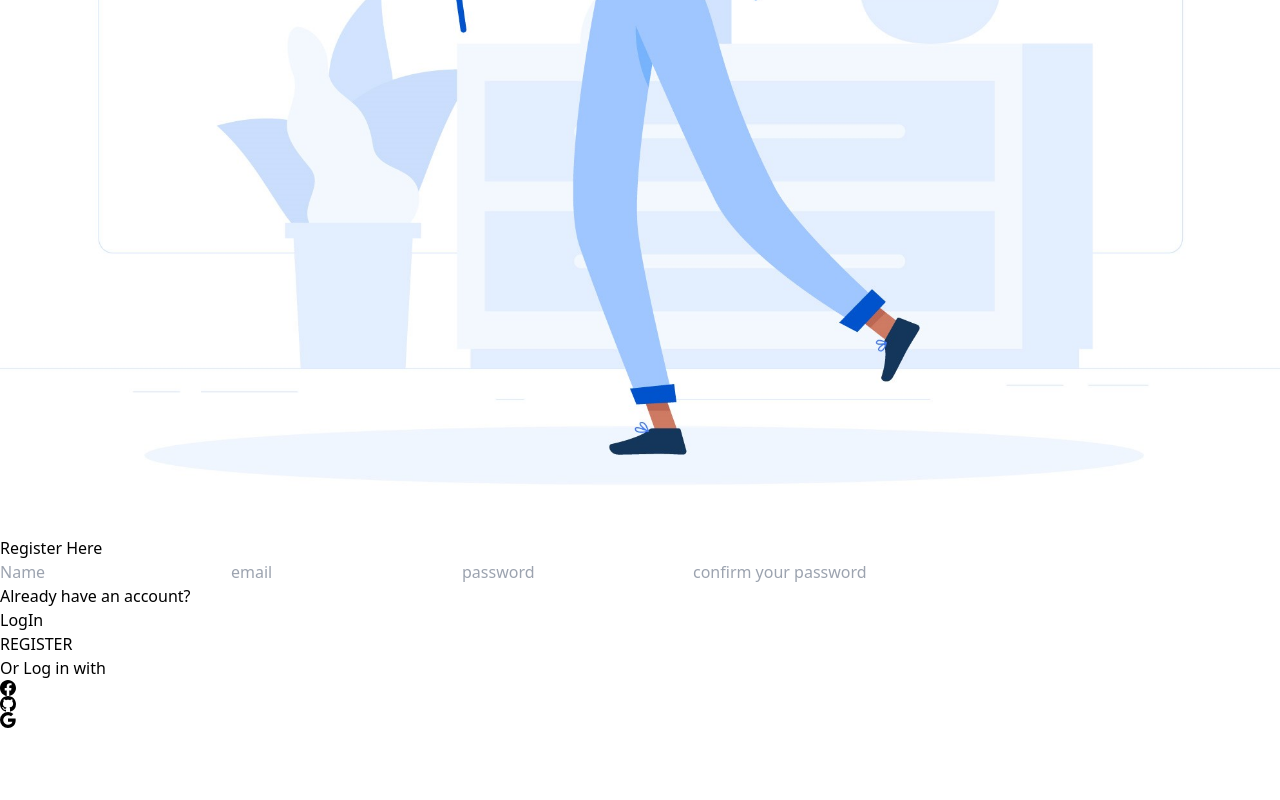
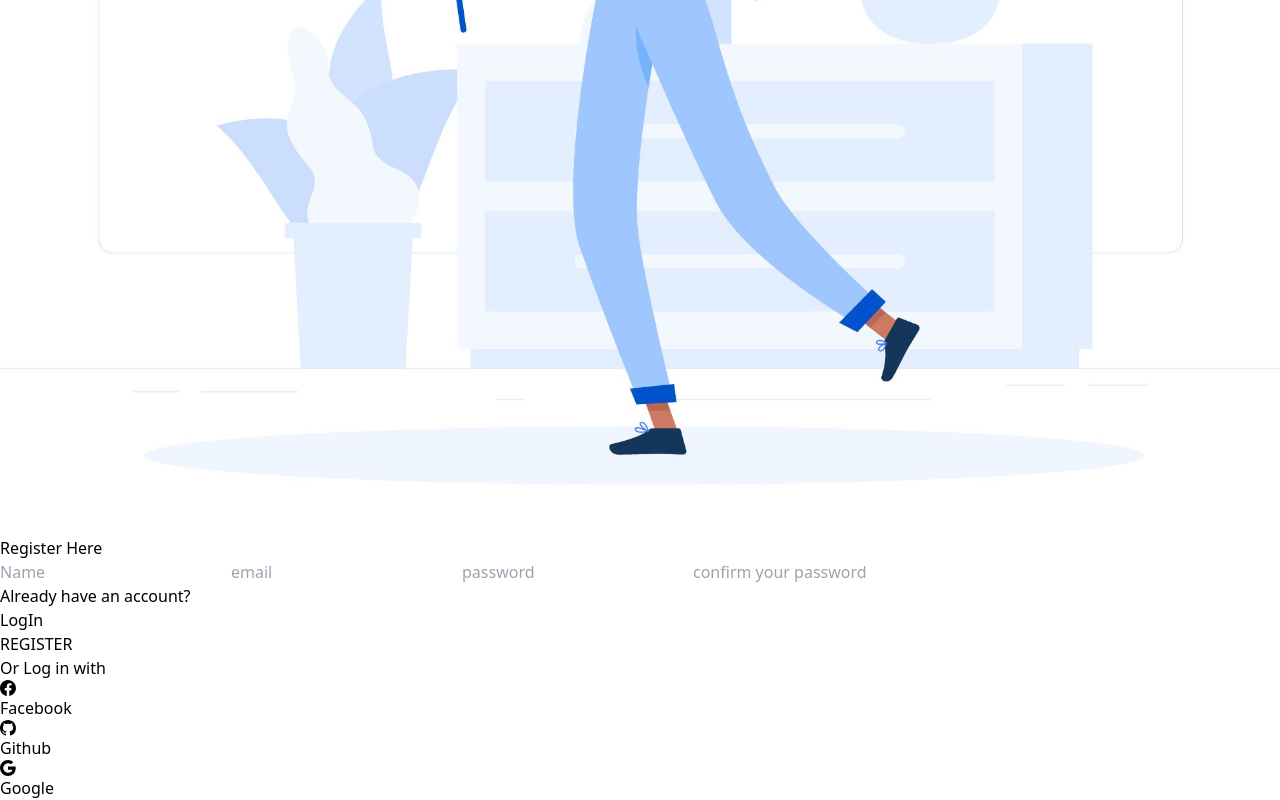
Before and after one commit to PhyoWunnaLin/Contact-web, a React (Vite) app: page /register in a window 1280 px wide. Shown: the part 617-1417 px from the top of the page. Before the commit the page ends 1345 px from the top, so only its background shows below. Built offline with nearby package versions, Linux system fonts and the light colour scheme.

Commit message:
iconHoverAdd

```diff
--- a/src/pages/Login.jsx
+++ b/src/pages/Login.jsx
@@ -63,6 +63,7 @@ const Login = () => {
         alt=""
         className=" invisible lg:visible w-16 md:w-[300px] lg:w-[600px] absolute lg:static"
       />
+
       <form
         onSubmit={loginHandler}
         className=" w-[90%] h-auto md:w-[60%] lg:w-[400px] px-10 py-10 rounded-lg lg:px-10 lg:py-10 lg:shadow-none lg:border-0 border-2 hover:border-blue-300 shadow-md hover:shadow-blue-400 bg-gradient-to-r from-sky-100 to-blue-200">
@@ -111,23 +112,45 @@ const Login = () => {
             <h2 className=" flex justify-center text-lg lg:text-base mt-8">
               Or login with
             </h2>
-            <div className=" w-[60%] mx-auto flex justify-around mt-4 ">
+            <div className=" w-[60%] mx-auto flex justify-around my-4 ">
+              <div className="group flex relative">
                 <a
                   href="https://facebook.com"
                   className=" text-blue-600 text-3xl lg:text-2xl">
                   <BsFacebook />
                 </a>
-
+                <span className=" group-hover:opacity-100 transition-opacity bg-gray-500 px-2 text-sm text-gray-100 rounded-md absolute left-1/2 -translate-x-1/2 translate-y-full opacity-0 m-4 mx-auto">
+                  Facebook
+                </span>
+              </div>
+              <div className="group flex relative">
                 <a href="https://github.com" className=" text-3xl lg:text-2xl">
                   <BsGithub />
                 </a>
+                <span className=" group-hover:opacity-100 transition-opacity bg-gray-500 px-2 text-sm text-gray-100 rounded-md absolute left-1/2 -translate-x-1/2 translate-y-full opacity-0 m-4 mx-auto">
+                  Github
+                </span>
+              </div>
+              <div className="group flex relative">
                 <a
                   href="https://google.com"
                   className=" text-green-600 text-3xl lg:text-2xl">
                   <BsGoogle />
                 </a>
+                <span className=" group-hover:opacity-100 transition-opacity bg-gray-500 px-2 text-sm text-gray-100 rounded-md absolute left-1/2 -translate-x-1/2 translate-y-full opacity-0 m-4 mx-auto">
+                  Google
+                </span>
               </div>
             </div>
+          </div>
+          {/* <div class="group flex relative">
+        <span className="bg-red-400 text-white px-2 py-1">Button</span>
+        <span
+          className=" group-hover:opacity-100 transition-opacity bg-gray-500 px-2 text-sm text-gray-100 rounded-md absolute left-1/2
+    -translate-x-1/2 translate-y-full opacity-0 m-4 mx-auto">
+          facebook
+        </span>
+      </div> */}
         </div>
       </form>
     </div>
--- a/src/pages/Register.jsx
+++ b/src/pages/Register.jsx
@@ -65,6 +65,7 @@ const Register = () => {
         alt="welcome.jpg"
         className=" invisible lg:visible w-16 md:w-[300px] lg:w-[600px] absolute lg:static"
       />
+
       <form
         onSubmit={registerHandler}
         className=" w-[90%] h-auto md:w-[60%] lg:w-[350px] px-10 py-10 rounded-lg lg:px-10 lg:py-7 lg:shadow-none lg:border-0 border-2 hover:border-blue-300 shadow-md hover:shadow-blue-400 lg:mt-10 bg-gradient-to-r from-sky-100 to-blue-200">
@@ -78,28 +79,28 @@ const Register = () => {
               value={name}
               onChange={(e) => setName(e.target.value)}
               placeholder="Name"
-              className=" border-b-2 hover:border-blue-400 hover:shadow-md rounded px-4 py-1 outline-none "
+              className=" border-b-2 hover:border-blue-400 hover:shadow-md rounded px-4 py-1 outline-none required "
             />
             <input
               type="text"
               value={email}
               onChange={(e) => setEmail(e.target.value)}
               placeholder="email"
-              className=" border-b-2 hover:border-blue-400 hover:shadow-md rounded px-4 py-1 outline-none"
+              className=" border-b-2 hover:border-blue-400 hover:shadow-md rounded px-4 py-1 outline-none required"
             />
             <input
               type="text"
               value={password}
               onChange={(e) => setPassword(e.target.value)}
               placeholder="password"
-              className=" border-b-2 hover:border-blue-400 hover:shadow-md rounded px-4 py-1 outline-none"
+              className=" border-b-2 hover:border-blue-400 hover:shadow-md rounded px-4 py-1 outline-none required"
             />
             <input
               type="text"
               value={password_confirmation}
               onChange={(e) => setPasswordConfirmation(e.target.value)}
               placeholder="confirm your password"
-              className=" border-b-2 hover:border-blue-400 hover:shadow-md rounded px-4 py-1 outline-none"
+              className=" border-b-2 hover:border-blue-400 hover:shadow-md rounded px-4 py-1 outline-none required"
             />
           </div>
           {/* <hr className=" my-5" /> */}
@@ -125,20 +126,35 @@ const Register = () => {
           <h2 className=" flex justify-center text-lg lg:text-base mt-8">
             Or Log in with
           </h2>
-          <div className=" w-[60%] mx-auto flex justify-around mt-4 ">
+          <div className=" w-[60%] mx-auto flex justify-around my-4 ">
+            <div className="group flex relative">
               <a
                 href="https://facebook.com"
                 className=" text-blue-600 text-3xl lg:text-2xl">
                 <BsFacebook />
               </a>
+              <span className=" group-hover:opacity-100 transition-opacity bg-gray-500 px-2 text-sm text-gray-100 rounded-md absolute left-1/2 -translate-x-1/2 translate-y-full opacity-0 m-4 mx-auto">
+                Facebook
+              </span>
+            </div>
+            <div className="group flex relative">
               <a href="https://github.com" className=" text-3xl lg:text-2xl">
                 <BsGithub />
               </a>
+              <span className=" group-hover:opacity-100 transition-opacity bg-gray-500 px-2 text-sm text-gray-100 rounded-md absolute left-1/2 -translate-x-1/2 translate-y-full opacity-0 m-4 mx-auto">
+                Github
+              </span>
+            </div>
+            <div className="group flex relative">
               <a
                 href="https://google.com"
                 className=" text-green-600 text-3xl lg:text-2xl">
                 <BsGoogle />
               </a>
+              <span className=" group-hover:opacity-100 transition-opacity bg-gray-500 px-2 text-sm text-gray-100 rounded-md absolute left-1/2 -translate-x-1/2 translate-y-full opacity-0 m-4 mx-auto">
+                Google
+              </span>
+            </div>
           </div>
         </div>
       </form>
```
Also changed, not shown: 1 other file (tests, documents, lock files or other folders). Lines whose indentation alone changed are shown as unchanged.
